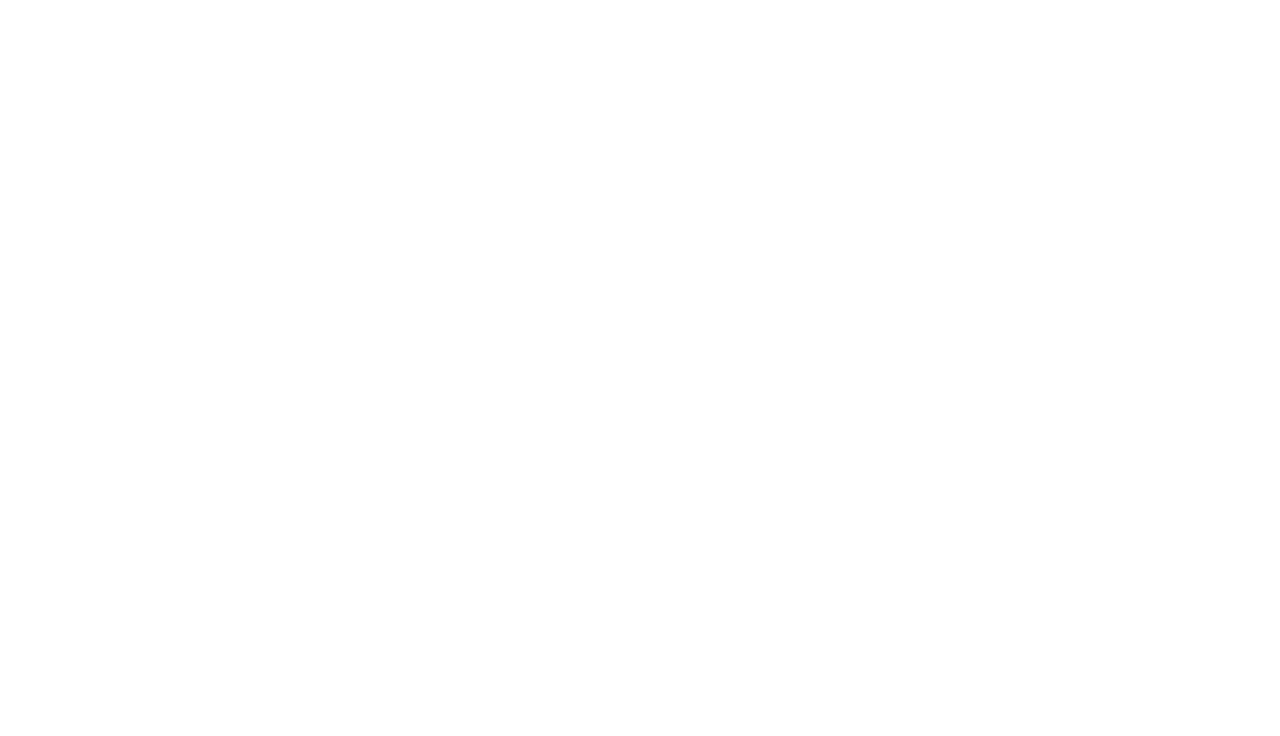
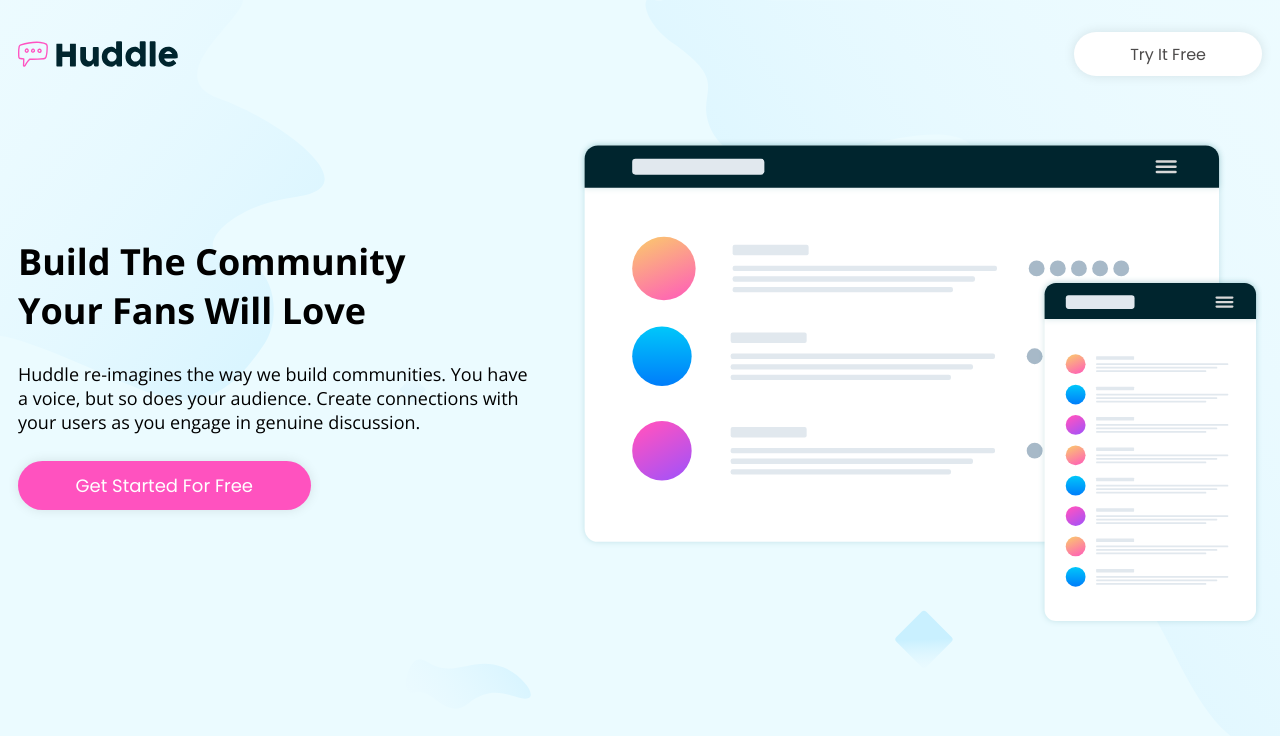
Before and after one commit to jeevan-budha/huddle_landing_page, a plain HTML site: page index.html in a window 1280 px wide. Drawn offline with nearby package versions, Linux system fonts and the light colour scheme.

Commit message:
navbar and homedesign completed

```diff
--- a/index.html
+++ b/index.html
@@ -1,12 +1,38 @@
 <!DOCTYPE html>
 <html lang="en">
+
 <head>
   <meta charset="UTF-8">
   <meta name="viewport" content="width=device-width, initial-scale=1.0">
   <title>Huddle-landing-page</title>
   <link rel="stylesheet" href="style.css">
 </head>
+
 <body>
+  <div class="container">
+    <header>
+      <nav class="navbar">
+        <img src="./images/logo.svg" alt="">
+        <button class="tryitfreebtn">Try It Free</button>
+      </nav>
+    </header>
 
+    <main>
+      <section>
+        <div class="section-container">
+          <div class="text-container">
+            <h1>Build The Community <br>Your Fans Will Love</h1>
+            <p>
+              Huddle re-imagines the way we build communities. You have<br> a voice, but so does your audience.
+              Create connections with<br> your users as you engage in genuine discussion.
+            </p>
+            <button>Get Started For Free</button>
+          </div>
+          <img src="./images/illustration-mockups.svg" alt="Desktop preview of the platform">
+        </div>
+      </section>
+    </main>
+  </div>
 </body>
+
 </html>
--- a/style.css
+++ b/style.css
@@ -0,0 +1,105 @@
+@import url('https://fonts.googleapis.com/css2?family=Karla:ital,wght@0,200..800;1,200..800&family=Noto+Sans:ital,wght@0,100..900;1,100..900&family=Nunito+Sans:ital,opsz,wght@0,6..12,200..1000;1,6..12,200..1000&family=Poppins:ital,wght@0,100;0,200;0,300;0,400;0,500;0,600;0,700;0,800;0,900;1,100;1,200;1,300;1,400;1,500;1,600;1,700;1,800;1,900&family=Red+Hat+Text:ital,wght@0,300..700;1,300..700&display=swap');
+@import url('https://fonts.googleapis.com/css2?family=Karla:ital,wght@0,200..800;1,200..800&family=Noto+Sans:ital,wght@0,100..900;1,100..900&family=Nunito+Sans:ital,opsz,wght@0,6..12,200..1000;1,6..12,200..1000&family=Open+Sans:ital,wght@0,300..800;1,300..800&family=Poppins:ital,wght@0,100;0,200;0,300;0,400;0,500;0,600;0,700;0,800;0,900;1,100;1,200;1,300;1,400;1,500;1,600;1,700;1,800;1,900&family=Red+Hat+Text:ital,wght@0,300..700;1,300..700&display=swap');
+
+* {
+  margin: 0;
+  padding: 0;
+  box-sizing: border-box;
+  font-size: 18px;
+}
+
+:root {
+  --primary-color-pink: hsl(322, 100%, 66%);
+  --Very-Pale-Cyan: hsl(193, 100%, 96%);
+  --Very-Dark-Cyan: hsl(192, 100%, 9%);
+  --Grayish-Blue: hsl(208, 11%, 55%);
+  --heading-weights: 600;
+  --body-weights: 400;
+  --second-body-weight: 700;
+  --heading-font-family: "Poppins", sans-serif;
+  --body--font-family: "Open Sans", sans-serif;
+}
+
+
+.container {
+  width: 100%;
+  height: 100vh;
+  background-image: url(./images/bg-hero-desktop.svg);
+  background-repeat: no-repeat;
+  background-size: cover;
+  background-position: center;
+  background-color: var(--Very-Pale-Cyan);
+}
+
+.navbar {
+  max-width: 1300px;
+  margin-inline: auto;
+  padding-inline: 1rem;
+  height: 6em;
+  max-height: 400px;
+  display: flex;
+  align-items: center;
+  justify-content: space-between;
+}
+
+.navbar img {
+  width: 160px;
+}
+
+.tryitfreebtn {
+  background-color: #ffffff;
+  color: #4d4b4b;
+  padding: 0.6em 3.5em;
+  border: none;
+  border-radius: 30px;
+  font-size: 16px;
+  cursor: pointer;
+  transition: 0.3s ease;
+  box-shadow: 0 0 12px rgba(0, 0, 0, 0.1);
+  font-family: var(--heading-font-family);
+}
+
+.section-container {
+  max-width: 1300px;
+  margin-inline: auto;
+  margin-block: 1.7rem;
+  padding-inline: 1rem;
+  display: flex;
+  align-items: center;
+  justify-content: space-between;
+}
+
+.text-container{
+  margin-right: 1.5rem;
+  margin-bottom: 1em;
+}
+
+.text-container h1{
+  font-weight: var(--second-body-weight);
+  font-family: var(--body--font-family);
+  font-size: 2rem;
+  padding-block: 0.5em;
+}
+.text-container p{
+  font-family: var(--body--font-family);
+  padding-block: 0.5rem;
+}
+.text-container button{
+  background-color:var(--primary-color-pink);
+  color: #ffffff;
+  padding: 0.6em 3.2em;
+  border: none;
+  border-radius: 30px;
+  cursor: pointer;
+  transition: 0.3s ease;
+  box-shadow: 0 0 12px rgba(0, 0, 0, 0.1);
+  font-family: var(--heading-font-family);
+  margin-block: 1rem;
+}
+
+.text-container button:hover{
+  background-color:hsl(321, 67%, 73%);
+}
+.section-container img {
+  width: 38rem;
+}
```
